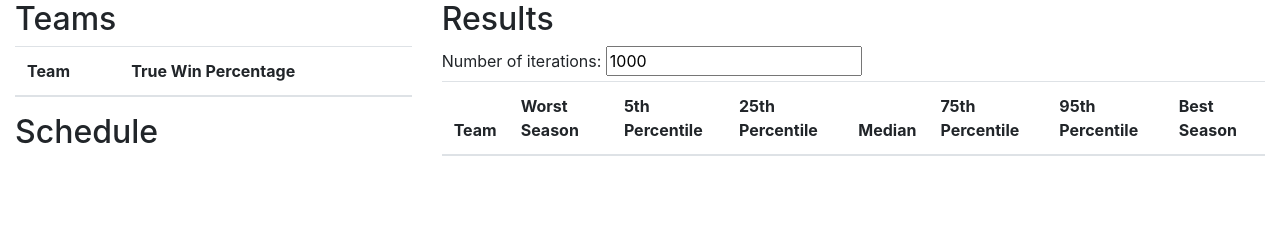
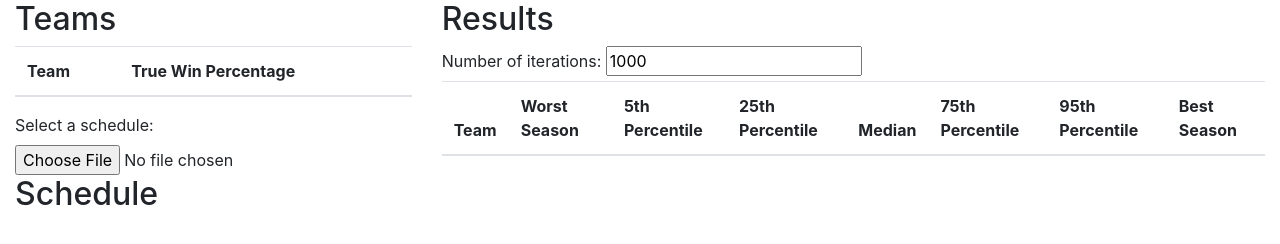
Before and after one commit to seankelly/winsim, a plain HTML site: page index.html in a window 1280 px wide. Drawn offline with nearby package versions, Linux system fonts and the light colour scheme.

Commit message:
Add file picker to load a schedule

```diff
--- a/index.html
+++ b/index.html
@@ -19,6 +19,8 @@
                             </tr>
                         </thead>
                     </table>
+                    <label for="schedule-select">Select a schedule:</label>
+                    <input id="schedule-select" type="file">
                     <h2>Schedule</h2>
                 </div>
                 <div class="col">
```
